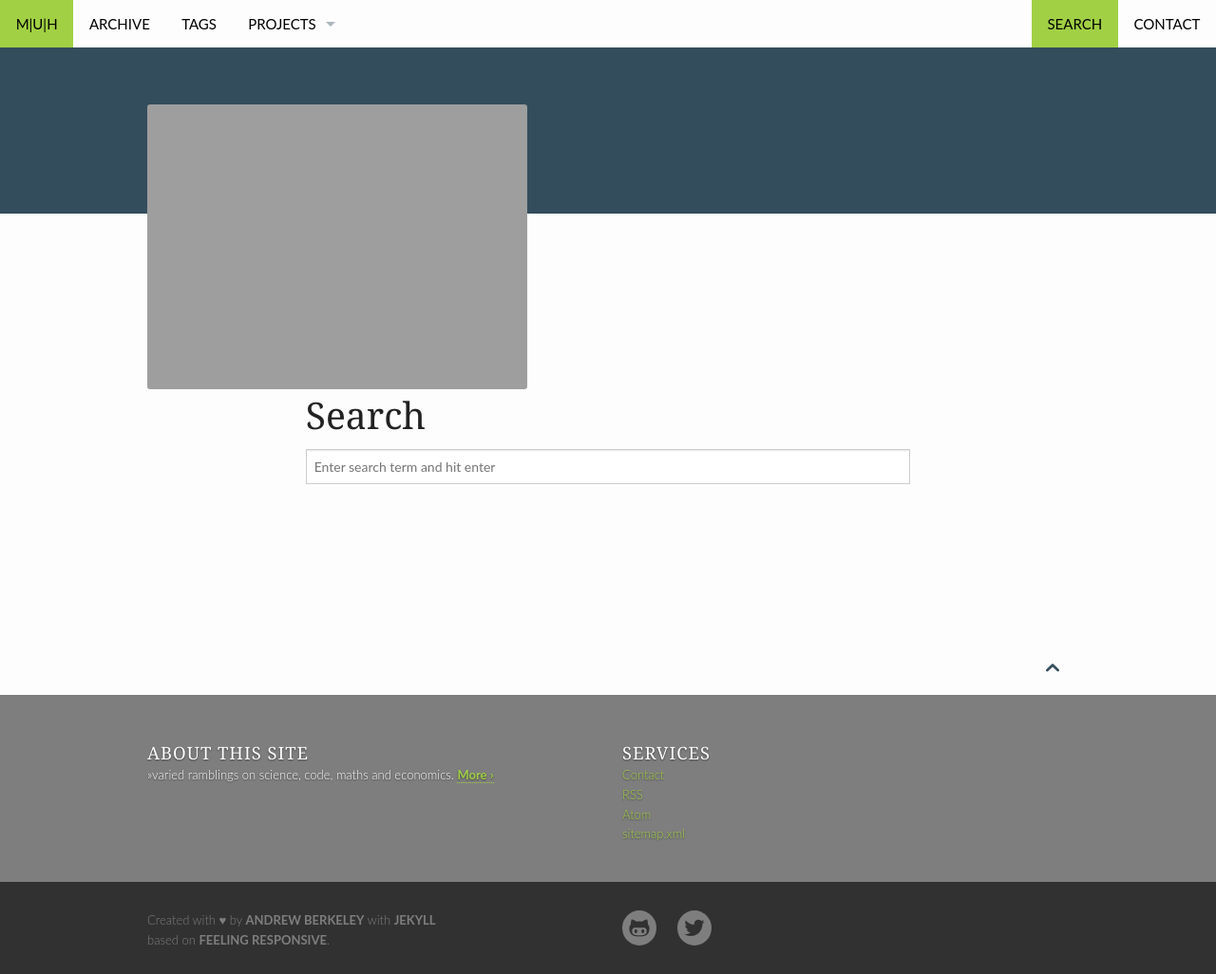
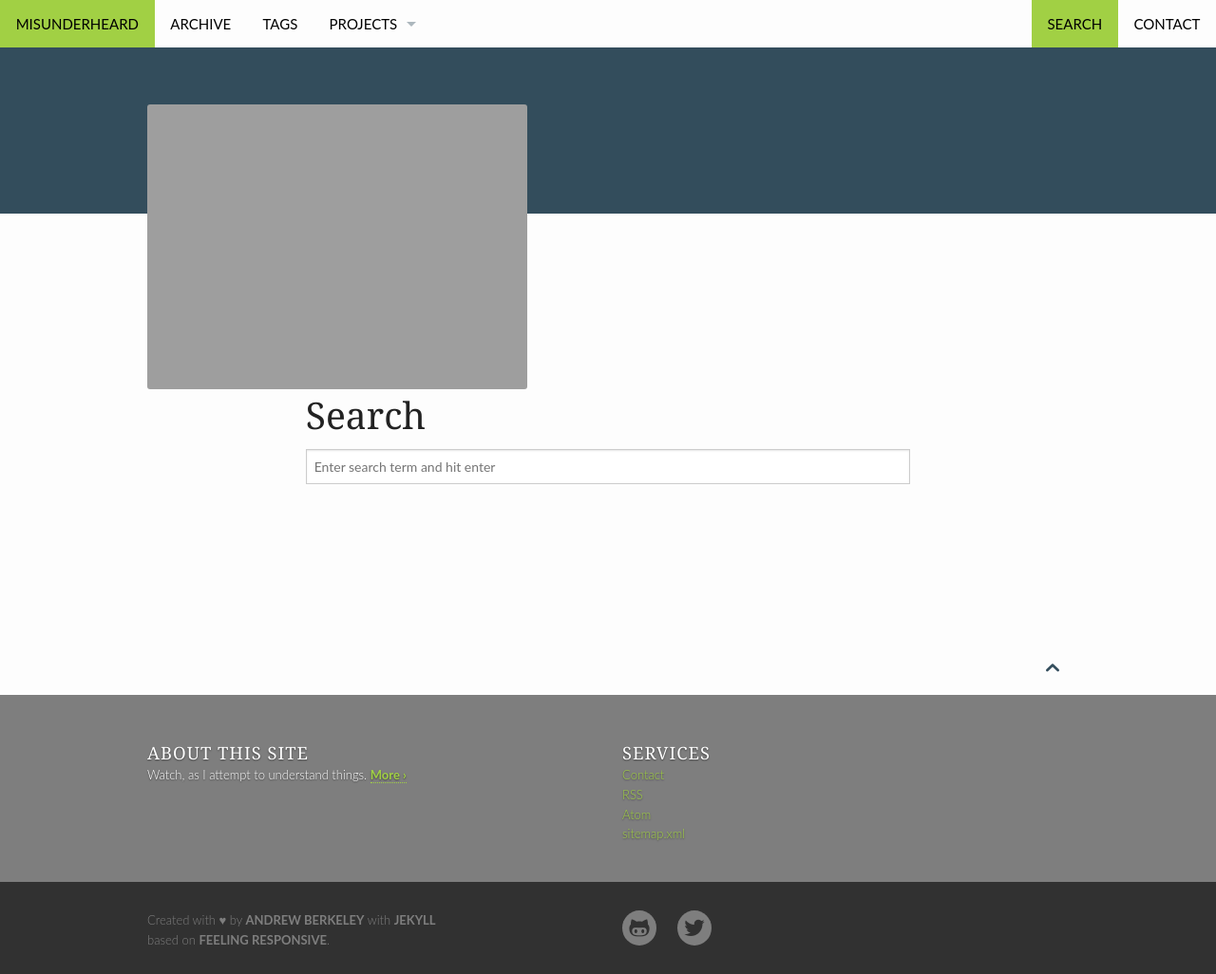
Before and after one commit to spatchcock/spatchcock.github.io, a Jekyll site: the page built from pages/search.md, in a window 1280 px wide. Shown: the whole page at 95% size. Built offline with Jekyll 4.4.1, drawn with Linux system fonts in a browser that asks for light colours.

Commit message:
change some config

```diff
--- a/_config.yml
+++ b/_config.yml
@@ -12,11 +12,11 @@ title: "misunderheard"
 
 
 # The slogan describes your website and is used on homepage in <title> and other important places
-slogan: "misunderhear me"
+slogan: "m|u|h"
 
 
 # The description is used on homepage and in the footer to quickly describe your website. Use a maximum of 150 characters for SEO-purposes.
-description: "»varied ramblings on science, code, maths and economics."
+description: "Watch, as I attempt to understand things."
 
 # Main author of the website
 # See > authors.yml
--- a/_data/navigation.yml
+++ b/_data/navigation.yml
@@ -1,4 +1,4 @@
-- title: m|u|h
+- title: misunderheard
   url: "/"
   side: left
 
--- a/_data/socialmedia.yml
+++ b/_data/socialmedia.yml
@@ -9,7 +9,7 @@
 #   title: "Videos, Video-Anleitungen und Filme von Phlow auf YouTube"
 
 - name: Twitter
-  url: http://twitter.com/spatchcock
+  url: http://twitter.com/spatchcockable
   class: icon-twitter
   title: "Me on Twitter"
 
```
